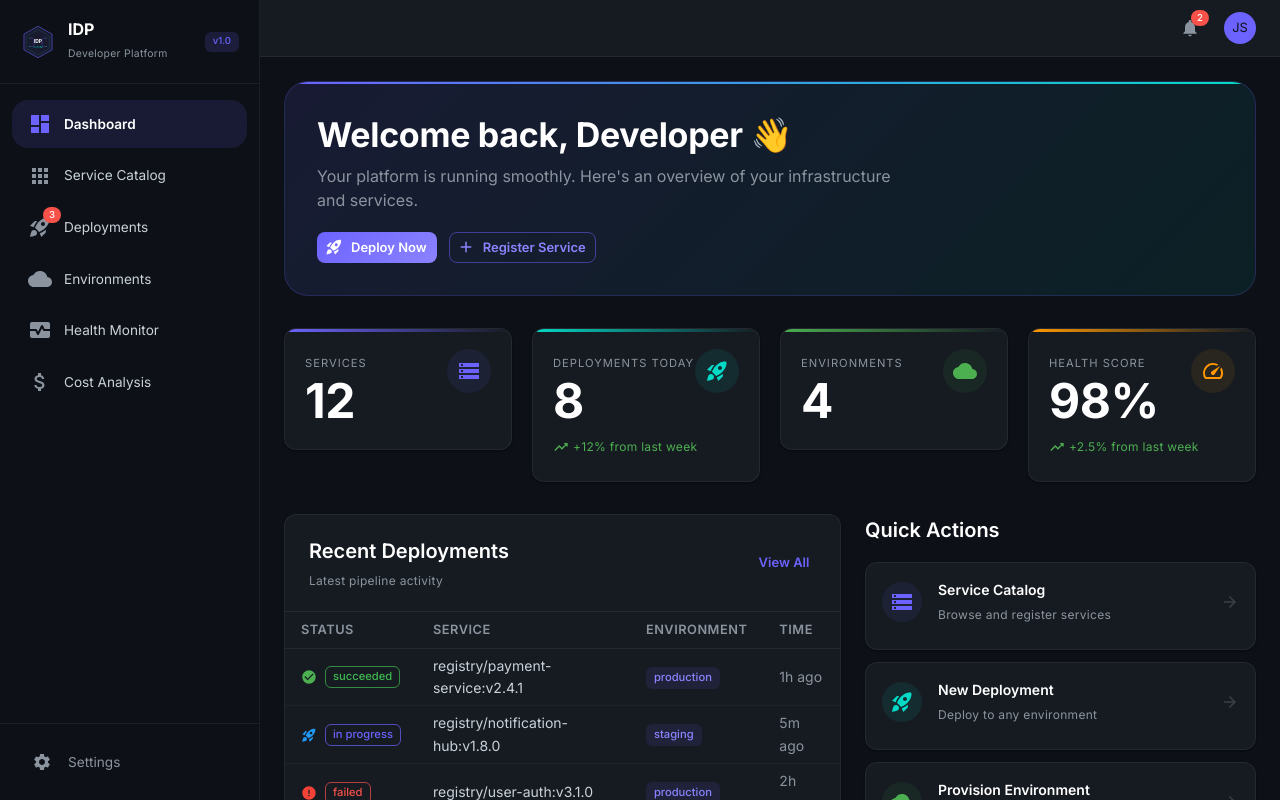
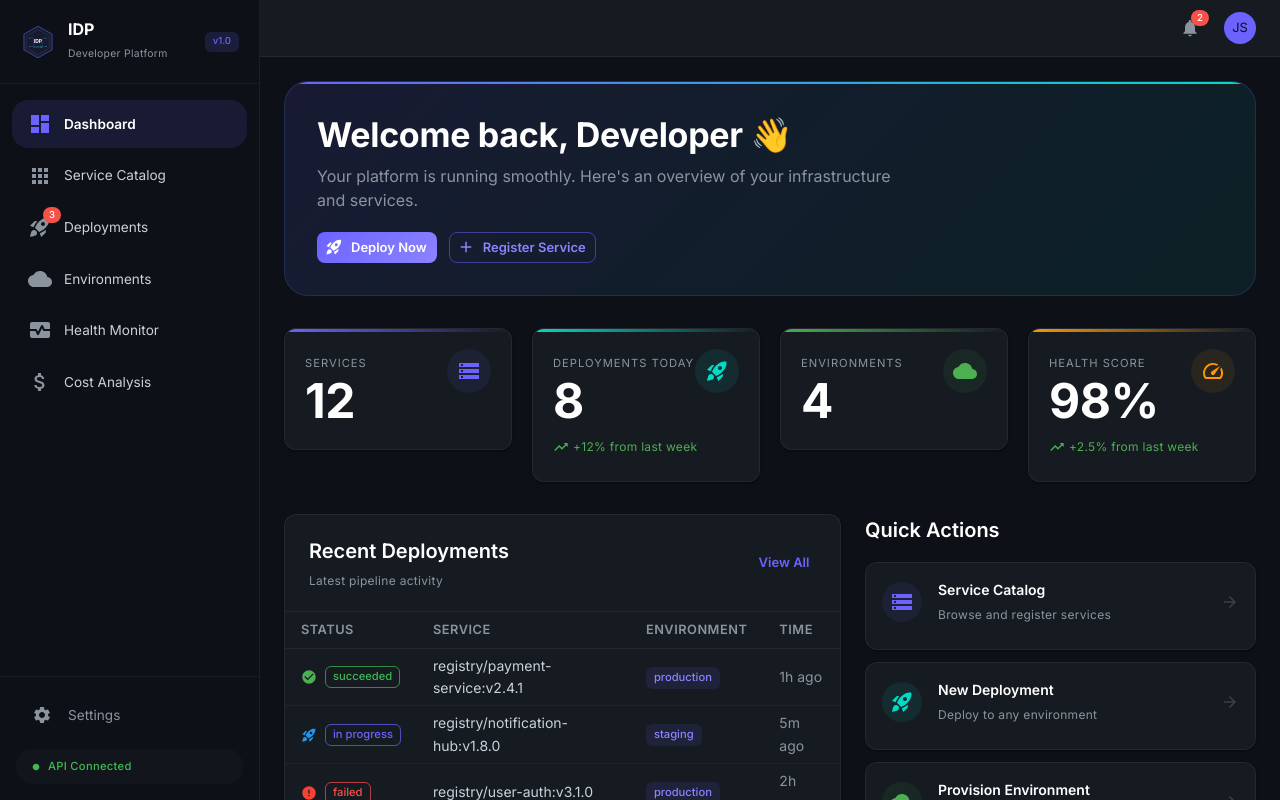
Before and after one commit to JasonTM17/Internal-_Developer_Platform_DevOps, a React (Vite) app in the folder apps/portal/: page /dashboard in a window 1280 px wide. Shown: the top 800 px of the page. Built offline with nearby package versions, Linux system fonts and the light colour scheme; no server answers.

Commit message:
feat(portal): add API connection status indicator to sidebar

```diff
--- a/apps/portal/src/layout/AppLayout.tsx
+++ b/apps/portal/src/layout/AppLayout.tsx
@@ -1,10 +1,10 @@
-import React, { useState } from 'react';
+import React, { useState, useEffect } from 'react';
 import { useLocation, useNavigate } from 'react-router-dom';
 import {
   Box, Drawer, AppBar, Toolbar, Typography, List, ListItem,
   ListItemButton, ListItemIcon, ListItemText, IconButton,
   Avatar, Badge, Divider, useTheme, useMediaQuery, Tooltip,
-  Chip
+  Chip, Stack
 } from '@mui/material';
 import MenuIcon from '@mui/icons-material/Menu';
 import DashboardIcon from '@mui/icons-material/Dashboard';
@@ -15,6 +15,7 @@ import MonitorHeartIcon from '@mui/icons-material/MonitorHeart';
 import AttachMoneyIcon from '@mui/icons-material/AttachMoney';
 import NotificationsIcon from '@mui/icons-material/Notifications';
 import SettingsIcon from '@mui/icons-material/Settings';
+import CircleIcon from '@mui/icons-material/Circle';
 
 const DRAWER_WIDTH = 260;
 
@@ -41,10 +42,22 @@ interface AppLayoutProps {
 
 export const AppLayout: React.FC<AppLayoutProps> = ({ children }) => {
   const [mobileOpen, setMobileOpen] = useState(false);
+  const [apiConnected, setApiConnected] = useState(true);
   const location = useLocation();
   const navigate = useNavigate();
   const theme = useTheme();
   const isMobile = useMediaQuery(theme.breakpoints.down('md'));
+
+  // Simulate API connection check
+  useEffect(() => {
+    const checkConnection = () => {
+      // Simulated: in production this would ping the API health endpoint
+      setApiConnected(true);
+    };
+    checkConnection();
+    const interval = setInterval(checkConnection, 30000);
+    return () => clearInterval(interval);
+  }, []);
 
   const isActive = (path: string) => location.pathname === path || location.pathname.startsWith(path + '/');
 
@@ -111,6 +124,16 @@ export const AppLayout: React.FC<AppLayoutProps> = ({ children }) => {
           </ListItemIcon>
           <ListItemText primary="Settings" primaryTypographyProps={{ fontSize: '0.85rem', color: '#8b949e' }} />
         </ListItemButton>
+
+        {/* API Connection Status */}
+        <Box sx={{ mt: 1.5, px: 2, py: 1, borderRadius: 2, bgcolor: 'rgba(255,255,255,0.02)' }}>
+          <Stack direction="row" alignItems="center" spacing={1}>
+            <CircleIcon sx={{ fontSize: 8, color: apiConnected ? '#3fb950' : '#f85149' }} />
+            <Typography variant="caption" sx={{ color: apiConnected ? '#3fb950' : '#f85149', fontSize: '0.7rem', fontWeight: 500 }}>
+              {apiConnected ? 'API Connected' : 'API Disconnected'}
+            </Typography>
+          </Stack>
+        </Box>
       </Box>
     </Box>
   );
```
